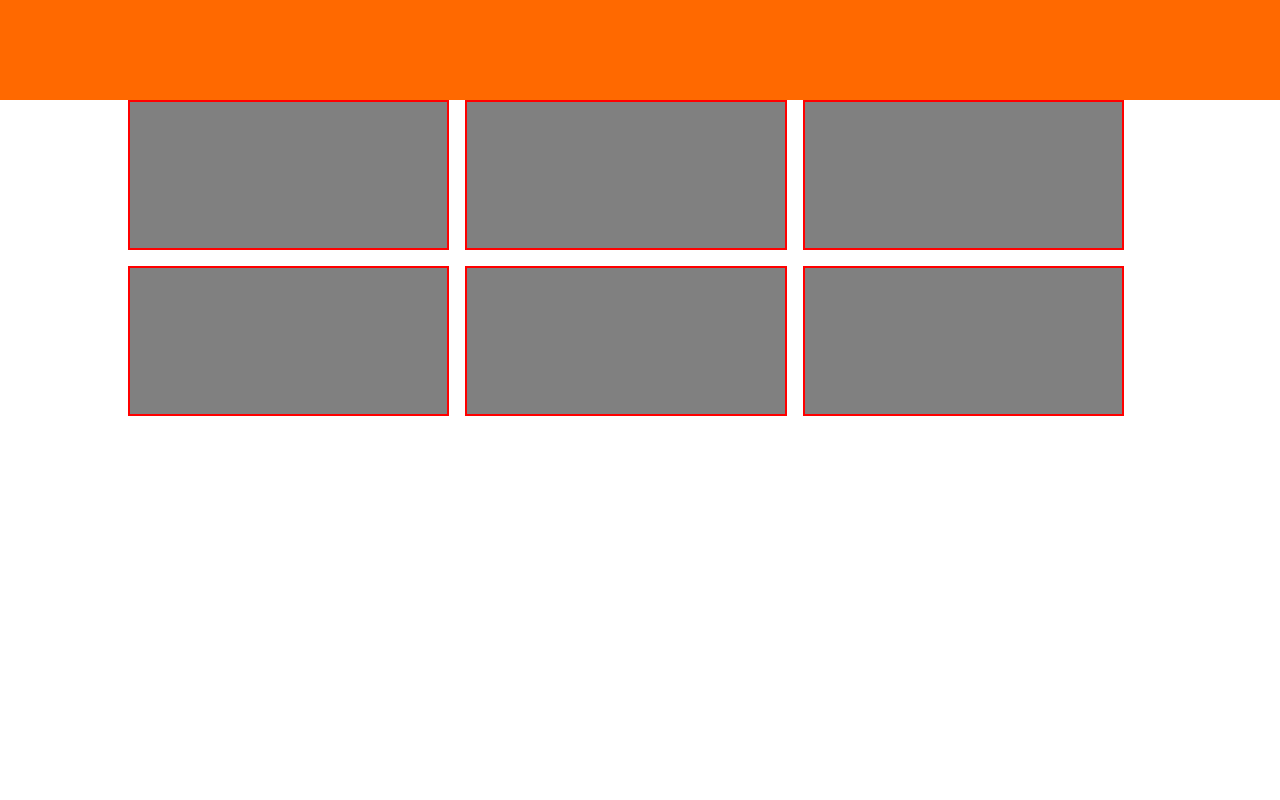
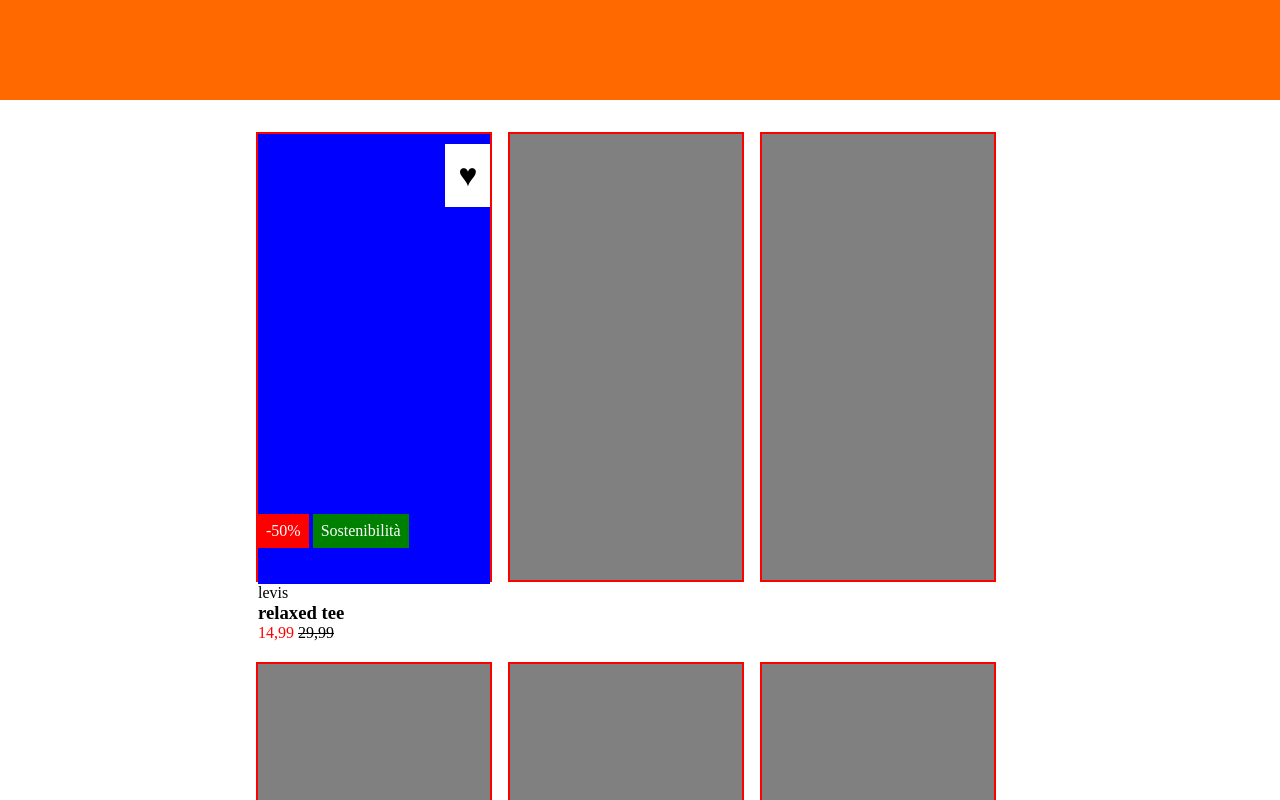
Before and after one commit to scurenza/html-css-boolando, a plain HTML site: page index.html in a window 1280 px wide. Shown: the top 800 px of the page. Drawn offline with Linux system fonts and the light colour scheme.

Commit message:
fine creazione layout

```diff
--- a/css/style.css
+++ b/css/style.css
@@ -6,7 +6,44 @@
 }
 
 /* COMMON */
+.price{
+    color: red;
+}
 
+span{
+    text-decoration: line-through;
+    color: black;
+}
+
+.above-img{
+    z-index: 2;
+}
+
+.heart{
+    padding: 0.4em;
+    position: absolute;
+    top: 10px;
+    right: 0px;
+    background-color: white;
+    font-size: 2em;
+}
+
+.banner{
+    padding: 0.5em;
+    color: white;
+}
+
+.banners-img div{
+    display: inline-block;
+}
+
+.red{
+    background-color: red;
+}
+
+.green{
+    background-color: green;
+}
 /* HEADER */
 header{
     background-color: #ff6900;
@@ -19,14 +56,14 @@ header{
 /* MAIN */
 .row{
     /* DEBUG */
-    width: 80%;
-    margin: 0 auto;
+    width: 60%;
+    margin: 2em auto;
 }
 
 .flex-container{
     display: flex;
     flex-wrap: wrap;
-    row-gap: 1em;
+    row-gap: 5em;
     column-gap: 1em;
 }
 
@@ -34,7 +71,45 @@ header{
     width: calc((100% / 3) - 20px);
     /* DEBUG */
     background-color: grey;
-    height: 150px;
+    height: 450px;
     border: 2px solid red;
+    position: relative;
 
 }
+
+.banners-img{
+    position: absolute;
+    left: 0;
+    bottom: 2em;
+}
+
+/* FOOTER */
+footer{
+    background-color: #1a1a1a;
+
+    /* DEBUG */
+    height: 100px;
+    width: 100%;
+}
+
+
+
+
+/* DEBUGGING */
+.square{
+    width: 100%;
+    height: 450px;
+}
+
+.violet{
+    background-color: violet;
+}
+
+.blue{
+    background-color: blue;
+    position: absolute;
+}
+
+.col:hover .blue{
+    display: none;
+}
--- a/index.html
+++ b/index.html
@@ -26,7 +26,22 @@
 
             <!-- Row -->
             <div class="row flex-container">
-                <div class="col"></div>
+                <div class="col">
+                    <div class="square blue"></div>
+                    <div class="square violet"></div>
+                    <div>levis</div>
+                    <h3>relaxed tee</h3>
+                    <div class="price">14,99 <span>29,99</span></div>
+
+                    <div class="above-img">
+                        <div class="heart">&hearts;</div>
+
+                        <div class="banners-img">
+                            <div class="banner red">-50%</div>
+                            <div class="banner green">Sostenibilità</div>
+                        </div>
+                    </div>
+                </div>
                 <div class="col"></div>
                 <div class="col"></div>
                 <div class="col"></div>
@@ -39,6 +54,11 @@
     <!-- /Main -->
 
     <!-- Footer -->
+    <footer>
+        <div class="footer-container">
+
+        </div>
+    </footer>
     <!-- /Footer -->
 </body>
 </html>
```
